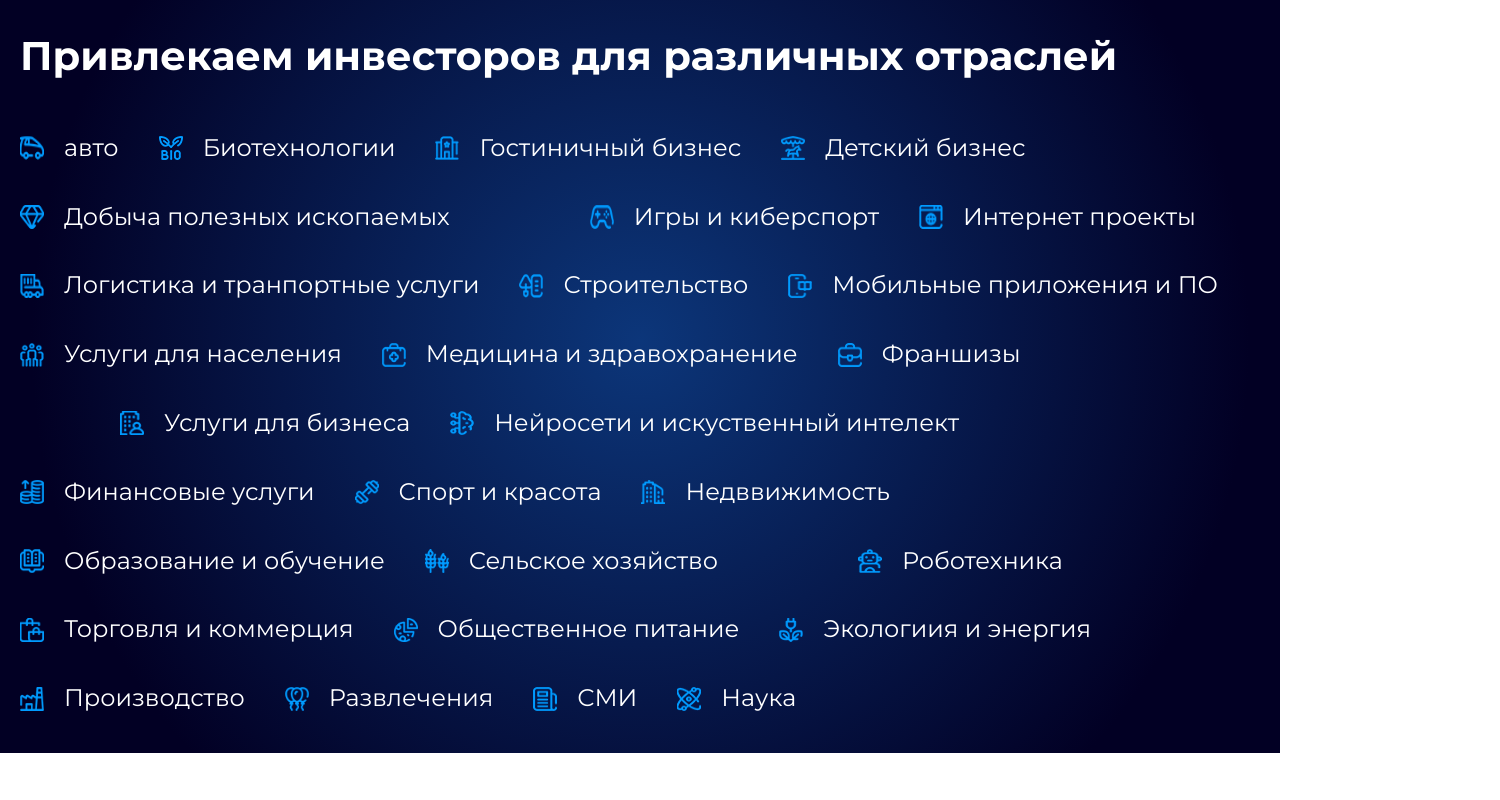
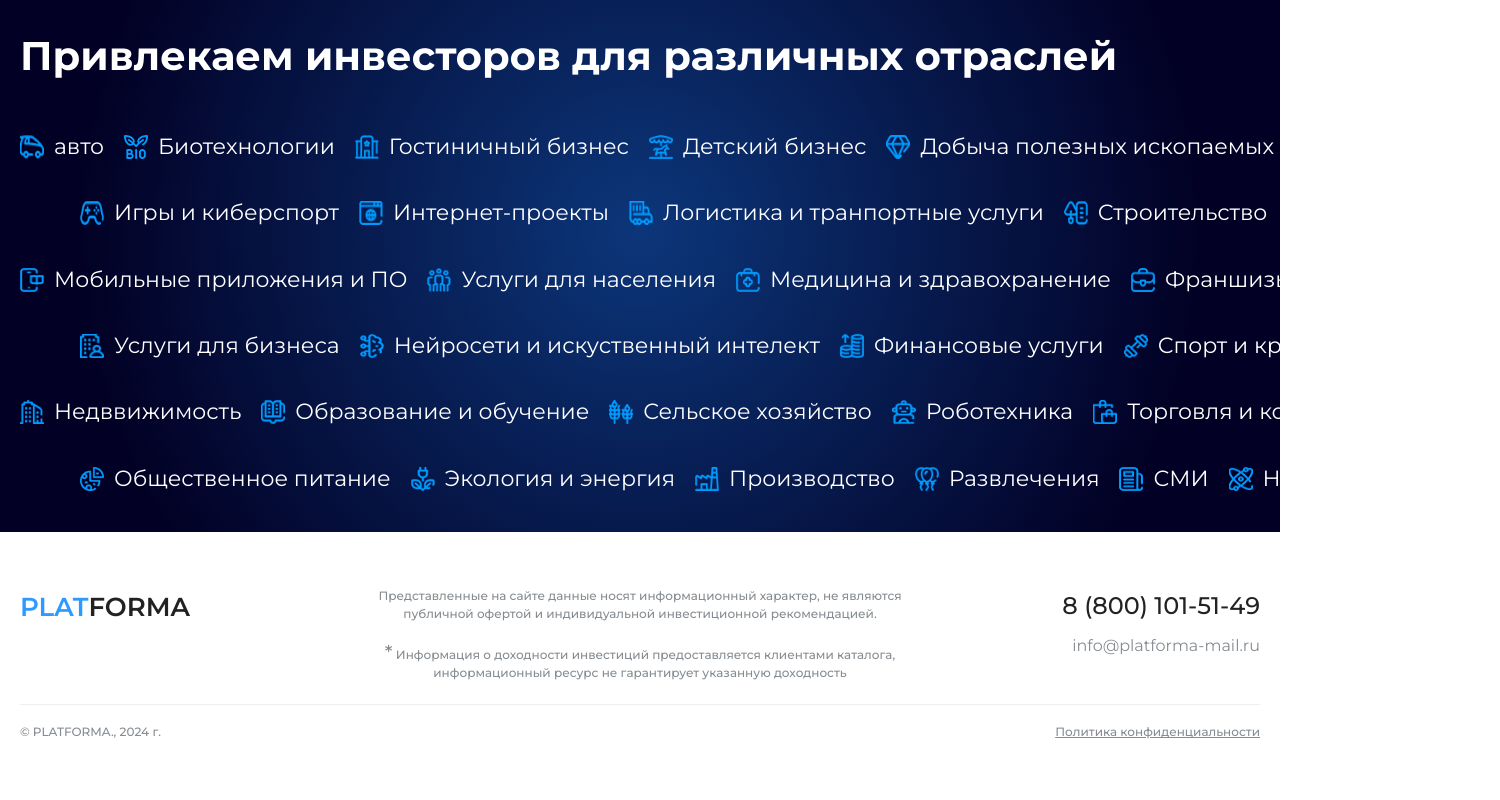
Before and after one commit to den10004/invest, a Next.js app: page /invest in a window 1280 px wide. Shown: the part 4360-5160 px from the top of the page, 1500 px wide, since content can reach past the window. Built offline with nearby package versions, Linux system fonts and the light colour scheme.

Commit message:
лендинг список

```diff
--- a/components/invest-components/Industries/style.css
+++ b/components/invest-components/Industries/style.css
@@ -4,30 +4,31 @@
 }
 
 .industries__list {
-    margin-top: 100px;
+    margin: 100px auto 0 auto;
     display: flex;
+    width: 1480px;
     flex-wrap: wrap;
 }
 
 .industries__list li {
-    margin: 0 40px 40px 0;
+    margin: 0 20px 40px 0;
 }
 
 .industries__list>li div {
     display: flex;
     align-items: center;
-    font-size: 24px;
+    font-size: 22px;
     line-height: 1.2;
     text-align: left;
 }
 
 .industries__list>li>div img {
-    margin-right: 20px;
+    margin-right: 10px;
     width: 24px;
 }
 
 .ml {
-    margin-left: 100px;
+    margin-left: 60px;
 }
 
 @media screen and (max-width: 1280px) {
```
Also changed, not shown: lib/industriesArr.js.
